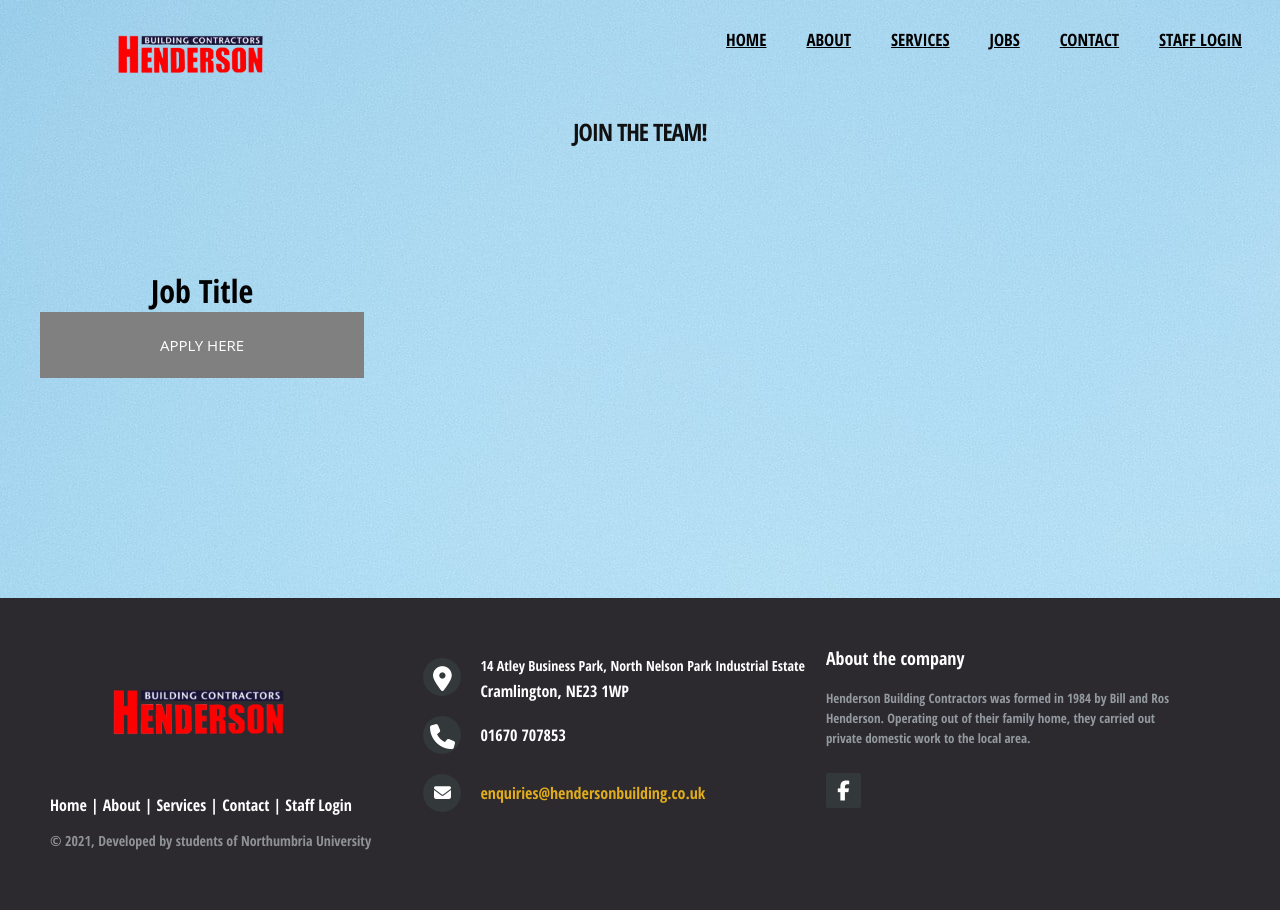
After one commit to morgaancole/KV6002Group4, a PHP site: page /jobs.php in a window 1280 px wide. The commit adds this page. Run offline with PHP 8.4, Linux system fonts and the light colour scheme; some libraries are stand-ins or nearby versions.

Commit message:
Jobs page

```diff
--- a/frontend/contactForm.php
+++ b/frontend/contactForm.php
@@ -41,7 +41,6 @@
   </div>
 
 </body>
-</html>
 
 <?php
 
--- a/frontend/inc/functions.php
+++ b/frontend/inc/functions.php
@@ -10,7 +10,7 @@ function makePageStart() {
         <meta charset="UTF-8">
         <meta name="viewport" content="width=device-width, initial-scale=1.0">
         <link rel="stylesheet" href="styles/style.css">
-        <link rel="stylesheet" href="http://maxcdn.bootstrapcdn.com/font-awesome/4.2.0/css/font-awesome.min.css">
+
         <script src="https://kit.fontawesome.com/a076d05399.js"></script>
         <title>Henderson Building Contractors</title>
         <link rel="icon" href="styles/images/logo.png" type="image" sizes="16x16">
@@ -34,7 +34,7 @@ function makeNav(){
                 <li><a href="index.php">Home</a></li>
                 <li><a href="#">About</a></li>
                 <li><a href="#">Services</a></li>
-                <li><a href="#">Jobs</a></li>
+                <li><a href="jobs.php">Jobs</a></li>
                 <li><a href="contactForm.php">Contact</a></li>
                 <li><a href="#">Staff Login</a></li>
             </ul>
@@ -101,7 +101,7 @@ function makeFooter(){
             <span>About the company</span>
                 Henderson Building Contractors was formed in 1984 by Bill and Ros Henderson. Operating out of their family home, they carried out private domestic work to the local area.</p>
             <div class="footer-icons">
-            <a href="#"><i class="fa fa-facebook"></i></a>
+            <a href="#"><i class="fa fa-facebook-f"></i></a>
             </div>
         </div>
     </footer>
--- /dev/null
+++ b/frontend/jobs.php
@@ -0,0 +1,27 @@
+<?php
+  require_once("inc/functions.php");
+  echo makePageStart();
+  echo makeNav();
+?>
+
+<body style="background-image: url(styles/images/group.jpg);">
+    <h3 class="title">Join The Team!</h3>
+    <div class="wrap">
+        <div class="item">
+            <form id="contact" action="apply.php" method="post">
+                <h1>Job Title</h1>
+                <fieldset>
+                    <button name="submit" type="submit" id="apply-submit">Apply Here</button>
+                </fieldset>
+            </form>
+        </div>
+    </div>
+
+</body>
+<?php
+
+echo makeFooter();
+echo endMain();
+echo makePageEnd();
+
+?>
--- a/frontend/styles/style.css
+++ b/frontend/styles/style.css
@@ -156,6 +156,31 @@ nav ul li:hover{
   }
 }
 
+/*Jobs Page*/
+.wrap {
+	display: flex;
+	flex-wrap: wrap;
+	flex-flow: row wrap;
+  }
+
+.wrap .item {
+	width: 30%;
+	display: block;
+	overflow: hidden;
+	height: 100%;
+	padding: 5px;
+	margin:5px;
+	margin-left:10px;
+	margin-top: 15px;
+	margin-bottom: 15px;
+	text-align: center;
+}
+
+@media screen and (max-width: 800px) {
+	.wrap .item {
+		width: 100%;
+	}
+}
 
 /*Footer*/
 footer{
```
Also changed, not shown: frontend/styles/images/builders.jpg (deleted), frontend/styles/images/contact2.jpg (deleted), frontend/styles/images/group.jpg (added).
